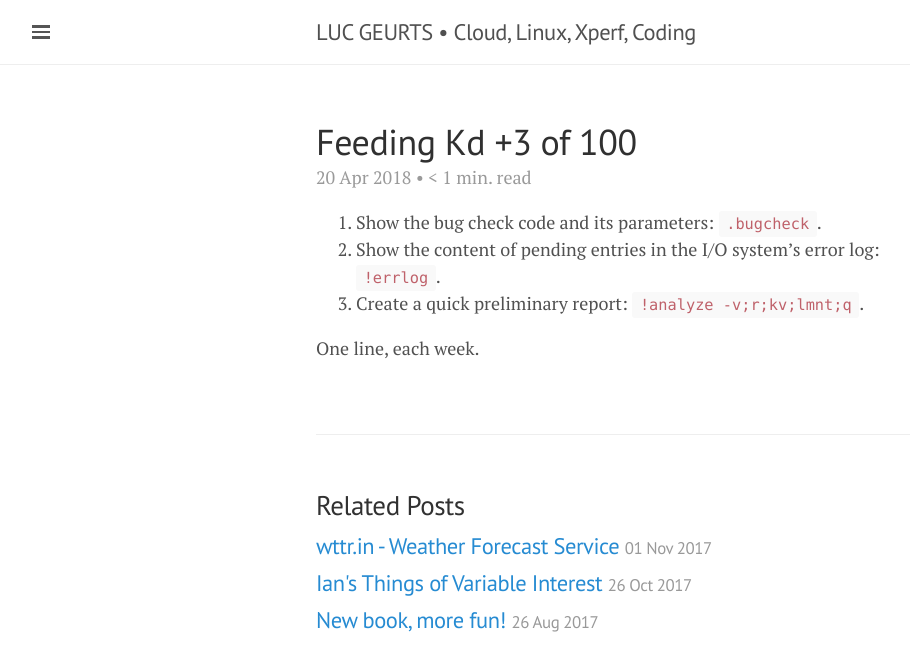
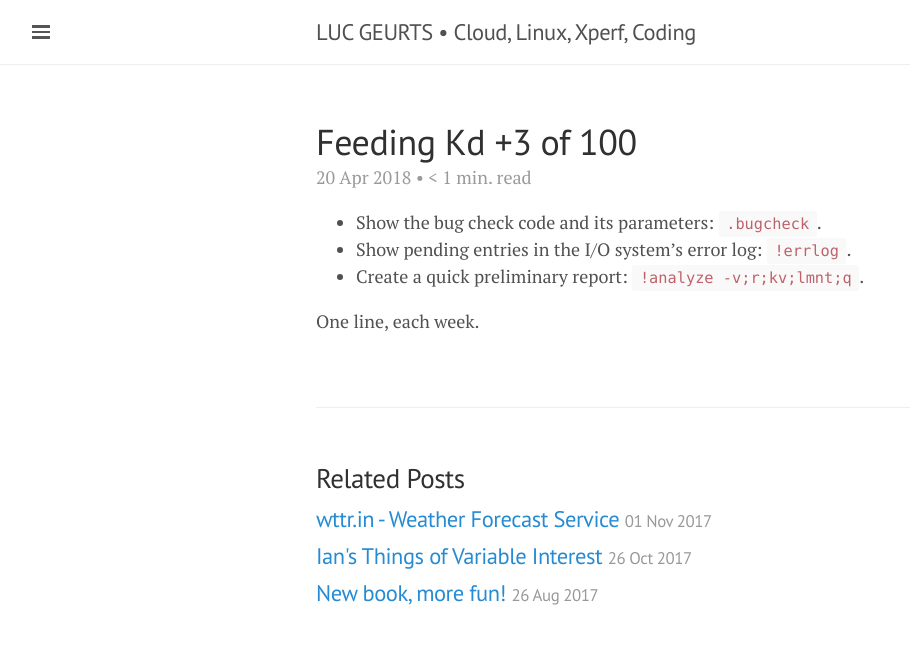
Before and after one commit to lgeurts/lgeurts.github.io, a Jekyll site: the page built from _posts/2018-04-20-feeding-kd.md, in a window 1280 px wide. Shown: the top 671 px of the page, without its empty margins (0-910 px from the left). Built offline with Jekyll 4.4.1, drawn with Linux system fonts in a browser that asks for light colours; nearby versions of some CDN libraries; comment, search, counter and statistics services are not loaded.

Commit message:
Update 2018-04-20-feeding-kd.md

```diff
--- a/_posts/2018-04-20-feeding-kd.md
+++ b/_posts/2018-04-20-feeding-kd.md
@@ -7,8 +7,8 @@
 tags: [ WinDbg ]
 ---
 
-1. Show the bug check code and its parameters: `.bugcheck`.
-2. Show the content of pending entries in the I/O system's error log: `!errlog`.
-3. Create a quick preliminary report: `!analyze -v;r;kv;lmnt;q`.
+* Show the bug check code and its parameters: `.bugcheck`.
+* Show pending entries in the I/O system's error log: `!errlog`.
+* Create a quick preliminary report: `!analyze -v;r;kv;lmnt;q`.
 
 One line, each week.
```
